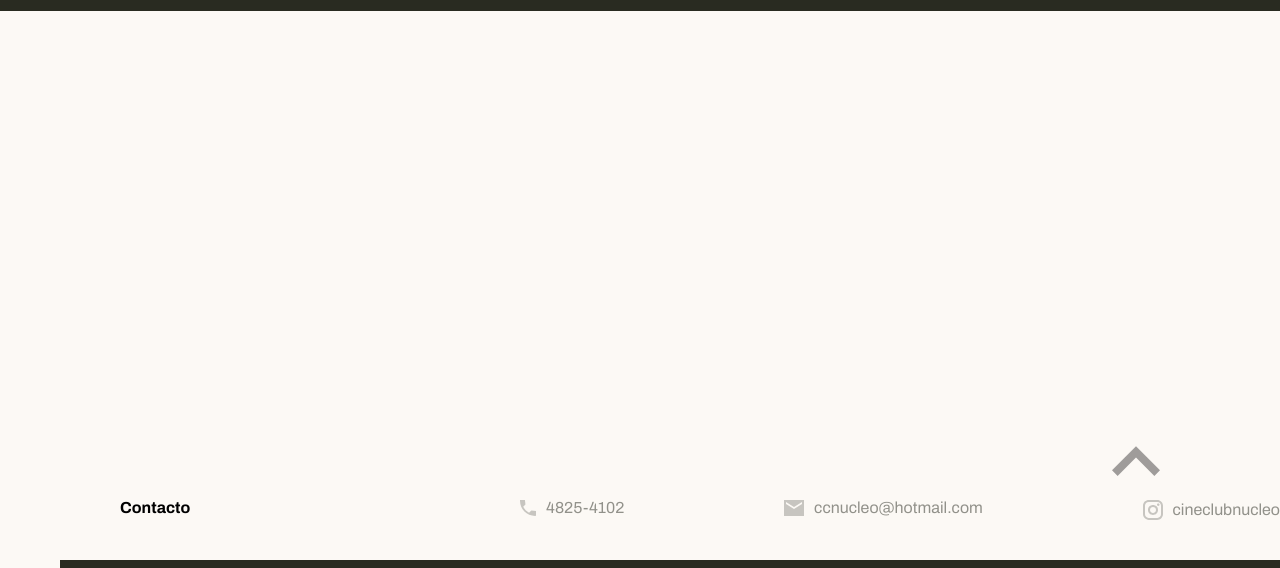
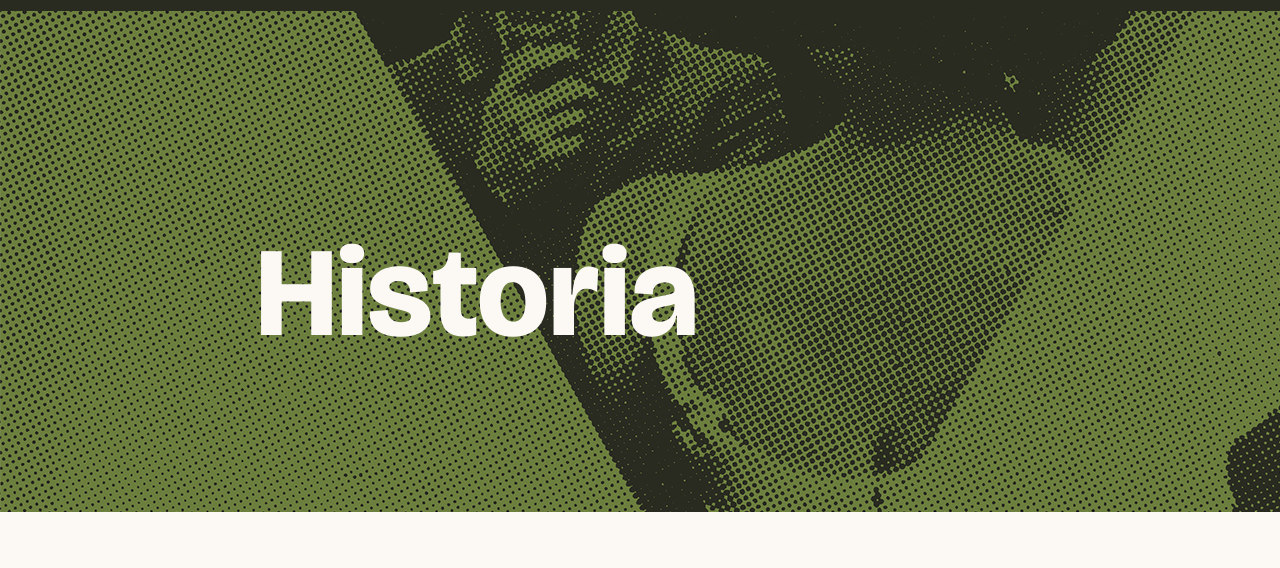
Before and after one commit to Compu3Unla/cineclub-nucleo-2025-1, a plain HTML site: page pages/historia.html in a window 1280 px wide. Shown: the part 84-652 px from the top of the page. Drawn offline with nearby package versions, Linux system fonts and the light colour scheme.

Commit message:
historia, img+titulo

```diff
--- a/estilos.css
+++ b/estilos.css
@@ -270,6 +270,22 @@ footer a:hover {
     line-height: 125px;
 }
 
+.historia-cineclub-nucleo {
+    background-image: url("img/historia/01-salvador.jpg");
+    background-size: auto;
+    background-position:start;
+    background-repeat: no-repeat;
+
+    color: var(--blanco);
+    display: flex;
+    flex-direction: column;
+    justify-content: start;
+    height: 100vh;
+    padding: 0 16rem;
+    padding-top: 220px;
+    line-height: 125px;
+}
+
 .bienvenido-texto h1 {
     font-family: "Bricolage Grotesque";
     font-weight: 800;
--- a/pages/historia.html
+++ b/pages/historia.html
@@ -48,7 +48,13 @@
         </section>
     </header>
     <main>
-        <div></div>
+        <section class="historia-cineclub-nucleo">
+            <div class="bienvenida">
+                <div class="bienvenido-texto">
+                    <h1>Historia</h1>
+                </div>
+            </div>
+        </section>
     </main>
     <footer>
         <a href="#header"><img class="flecha-scroll-to-top" src="../img/footer/scroll-to-top.svg" alt="flecha con funsion scroll to top"></a>
```
